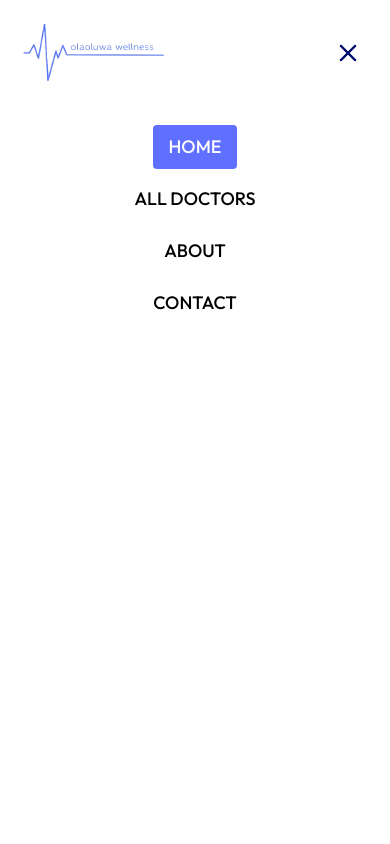
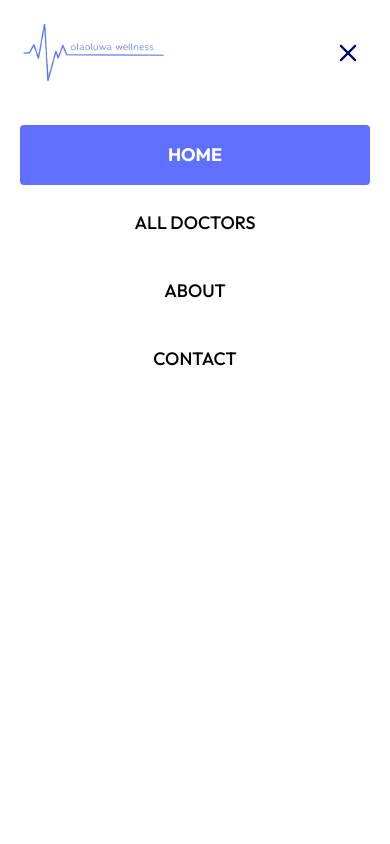
Before and after one commit to Olaoluwa19/olaoluwa-health, a React (Vite) app in the folder frontend/: page / in a window 390 px wide. Both pictures are taken after a click on the button 354 px from the left and 50 px from the top of the page. Shown: the top 844 px of the page. Built offline with nearby package versions, Linux system fonts and the light colour scheme.

Commit message:
feat: modified mobile navbar ui

```diff
--- a/frontend/src/components/Navbar.jsx
+++ b/frontend/src/components/Navbar.jsx
@@ -197,17 +197,45 @@ const Navbar = () => {
               className="flex flex-col items-center gap-2 mt-5 px-5 text-lg font-medium"
               aria-label="mobile-nav"
             >
-              <NavLink onClick={() => setShowMenu(false)} to="/" end>
-                <p className="px-4 py-2 rounded inline-block">HOME</p>
+              <NavLink
+                className={({ isActive }) =>
+                  `w-full text-center py-4 px-4 ${isActive ? "text-white bg-primary rounded font-bold" : ""}`
+                }
+                onClick={() => setShowMenu(false)}
+                to="/"
+                end
+              >
+                HOME
               </NavLink>
-              <NavLink onClick={() => setShowMenu(false)} to="/doctors" end>
-                <p className="px-4 py-2 rounded inline-block">ALL DOCTORS</p>
+              <NavLink
+                className={({ isActive }) =>
+                  `w-full text-center py-4 px-4 ${isActive ? "text-white bg-primary rounded font-bold" : ""}`
+                }
+                onClick={() => setShowMenu(false)}
+                to="/doctors"
+                end
+              >
+                ALL DOCTORS
               </NavLink>
-              <NavLink onClick={() => setShowMenu(false)} to="/about" end>
-                <p className="px-4 py-2 rounded inline-block">ABOUT</p>
+              <NavLink
+                className={({ isActive }) =>
+                  `w-full text-center py-4 px-4 ${isActive ? "text-white bg-primary rounded font-bold" : ""}`
+                }
+                onClick={() => setShowMenu(false)}
+                to="/about"
+                end
+              >
+                ABOUT
               </NavLink>
-              <NavLink onClick={() => setShowMenu(false)} to="/contact" end>
-                <p className="px-4 py-2 rounded inline-block">CONTACT</p>
+              <NavLink
+                className={({ isActive }) =>
+                  `w-full text-center py-4 px-4 ${isActive ? "text-white bg-primary rounded font-bold" : ""}`
+                }
+                onClick={() => setShowMenu(false)}
+                to="/contact"
+                end
+              >
+                CONTACT
               </NavLink>
             </nav>
           </aside>
```
